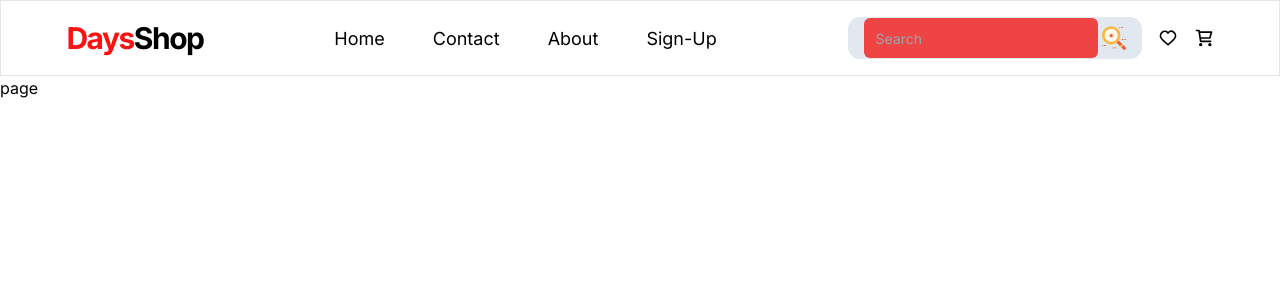
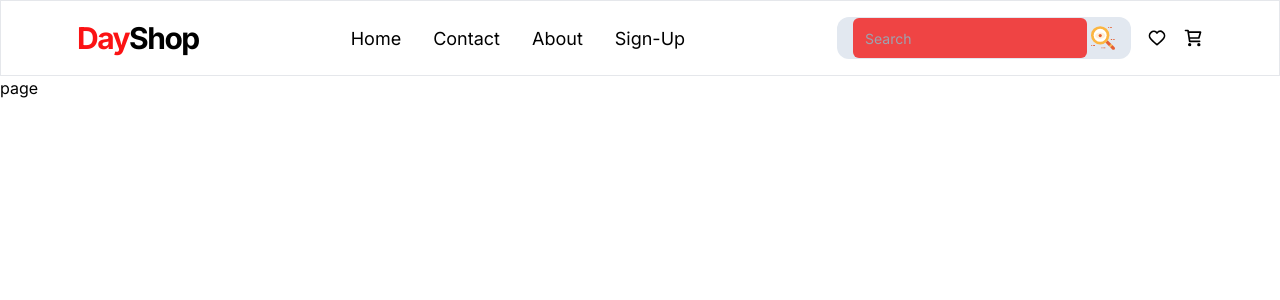
Before and after one commit to h-wasi/days-shop, a Next.js app: page / in a window 1280 px wide. Shown: the top 300 px of the page. Built offline with nearby package versions, Linux system fonts and the light colour scheme.

Commit message:
fixed gaps & font sizes

```diff
--- a/components/shared/Navbar.tsx
+++ b/components/shared/Navbar.tsx
@@ -6,11 +6,15 @@ import Image from "next/image";
 function Navbar() {
   return (
     <div className="border-b-light-200 flex justify-around border py-4">
-      <Link href={"/"} className="logo h1-bold">
-        <span className="text-secondary-500">Days</span>
+      <Link href={"/"} className="logo h1-bold max-md:px-4">
+        <span className="text-secondary-500">Day</span>
         <span className="">Shop</span>
       </Link>
-      <div className={"flex justify-between gap-12 pt-2 text-lg"}>
+      <div
+        className={
+          "max-lg:text-base max-lg:gap-4 flex justify-between gap-8 pt-2 text-lg"
+        }
+      >
         <Link href={"/"}>Home</Link>
         <Link href={"/contact"}>Contact</Link>
         <Link href={"/about"}>About</Link>
```
